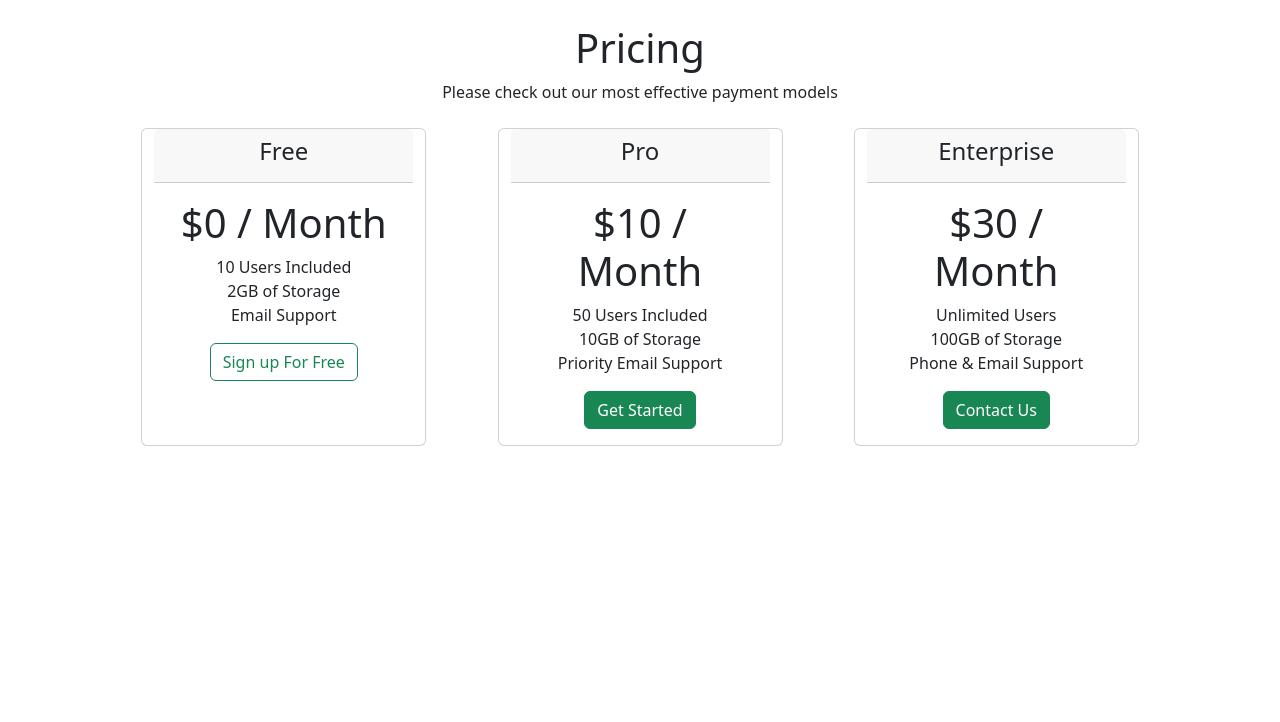
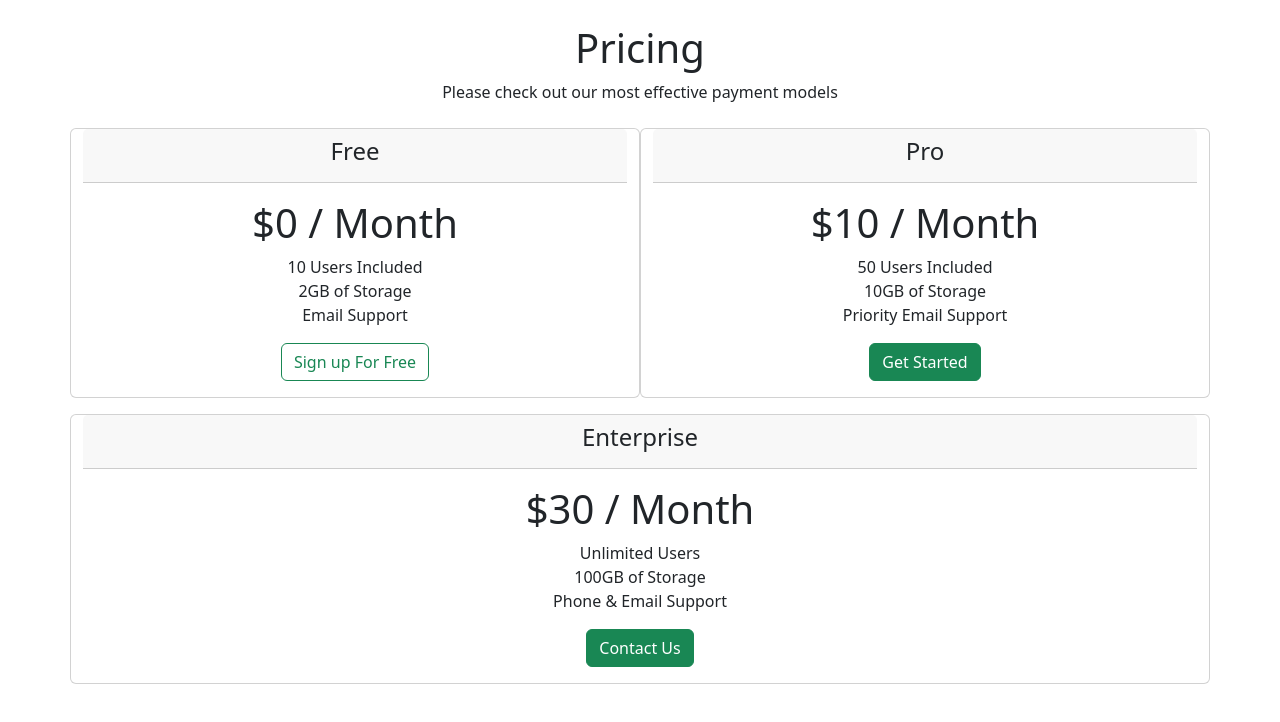
Before and after one commit to jitendra542/Bootstrap, a plain HTML site: page index4.html in a window 1280 px wide. Drawn offline with nearby package versions, Linux system fonts and the light colour scheme.

Commit message:
NEW UPDATE

```diff
--- a/index4.html
+++ b/index4.html
@@ -15,7 +15,7 @@
     <div class="container">
         <div class="row text-center justify-content-evenly">
 
-            <div class="card col-12 col-sm-6 col-md-3 mb-3">
+            <div class="card col-12 col-sm-6 col-md-3.5 mb-3">
                 <div class="card-header">
                     <h4>Free</h4>
                 </div>
@@ -30,7 +30,7 @@
                 </div>
             </div>
 
-            <div class="card col-12 col-sm-6 col-md-3 mb-3">
+            <div class="card col-12 col-sm-6 col-md-3.5 mb-3">
                 <div class="card-header">
                     <h4>Pro</h4>
                 </div>
@@ -45,7 +45,7 @@
                 </div>
             </div>
 
-            <div class="card col-12 col-sm-12 col-md-3 mb-3">
+            <div class="card col-12 col-sm-12 col-md-3.5 mb-3">
                 <div class="card-header">
                     <h4>Enterprise</h4>
                 </div>
```
